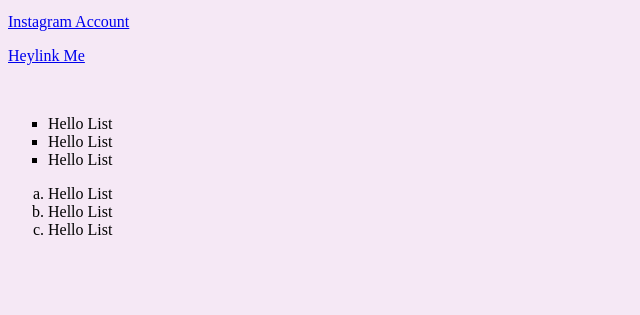
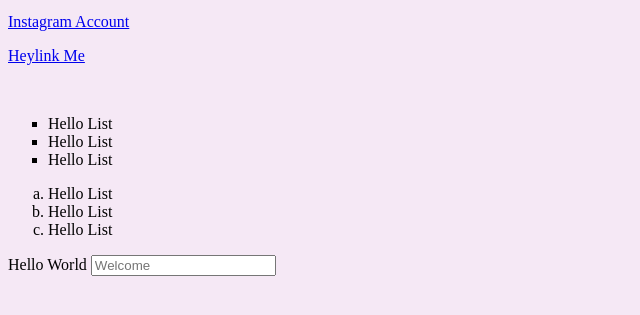
Before and after one commit to aasheesh333/MyProjects, a plain HTML site: page Project1/Index.html in a window 1280 px wide. Shown: the part 301-616 px from the top of the page, without its empty margins (0-640 px from the left). Drawn offline with Linux system fonts and the light colour scheme.

Commit message:
update Project1/Index.html

```diff
--- a/Project1/Index.html
+++ b/Project1/Index.html
@@ -40,5 +40,11 @@
       <li>Hello List</li>
       <li>Hello List</li>
     </ol>
+    <div>
+      <form>
+        <label for="name">Hello World</label>
+        <input type="name" id="nam" placeholder="Welcome" >
+      </form>
+    </div>
   </body>
 </html>
```
